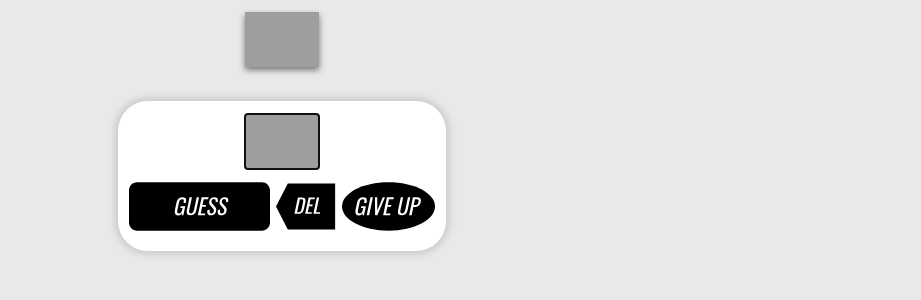
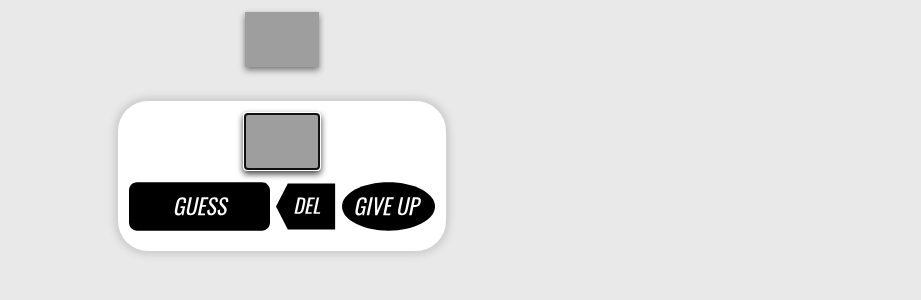
Before and after one commit to kabirmoghe/lex-game, a Flask app: template templates/finished.html in a window 1280 px wide, with the restyled element focused. Shown: the part 474-774 px from the top of the page, without its empty margins (358-1279 px from the left). Run offline with Flask 2, Linux system fonts and the light colour scheme; the template is opened without the code that fills it: most values are stand-ins (such as "Sample title", 1, 10 or a date in 2020); some libraries are stand-ins or nearby versions; grey boxes are pictures that could not be loaded.

Commit message:
changed focus

```diff
--- a/static/style.css
+++ b/static/style.css
@@ -482,6 +482,12 @@ input#tryAgain {
 	filter: drop-shadow(0px 3px 3px rgba(0, 0, 0, 0.75));
 }
 
+.keyRow input:focus {
+	width: auto;
+	cursor: pointer;
+	filter: drop-shadow(0px 3px 3px rgba(0, 0, 0, 0.75));
+}
+
 .keyRow input:active {
 	width: auto;
 	cursor: pointer;
```
